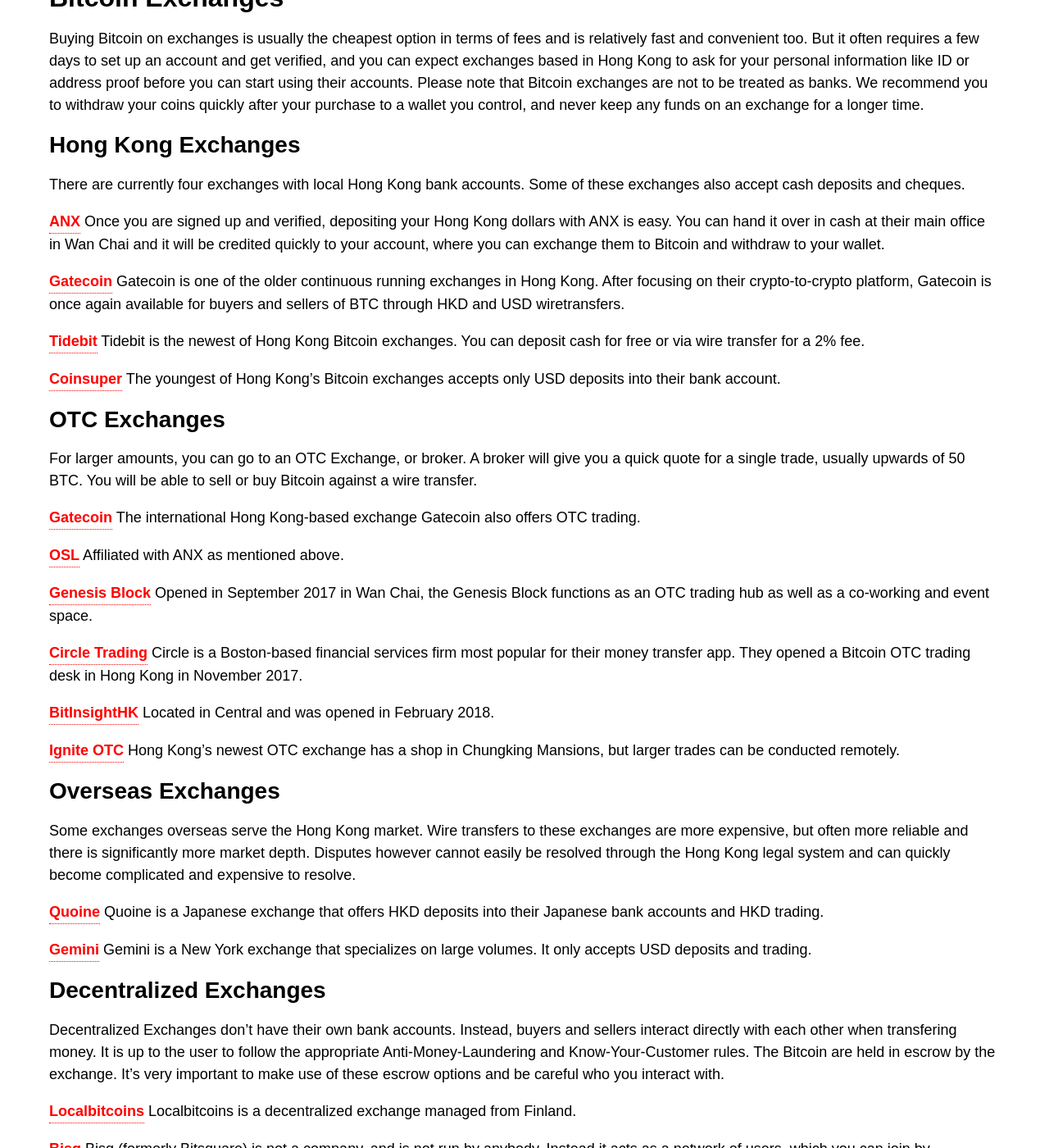
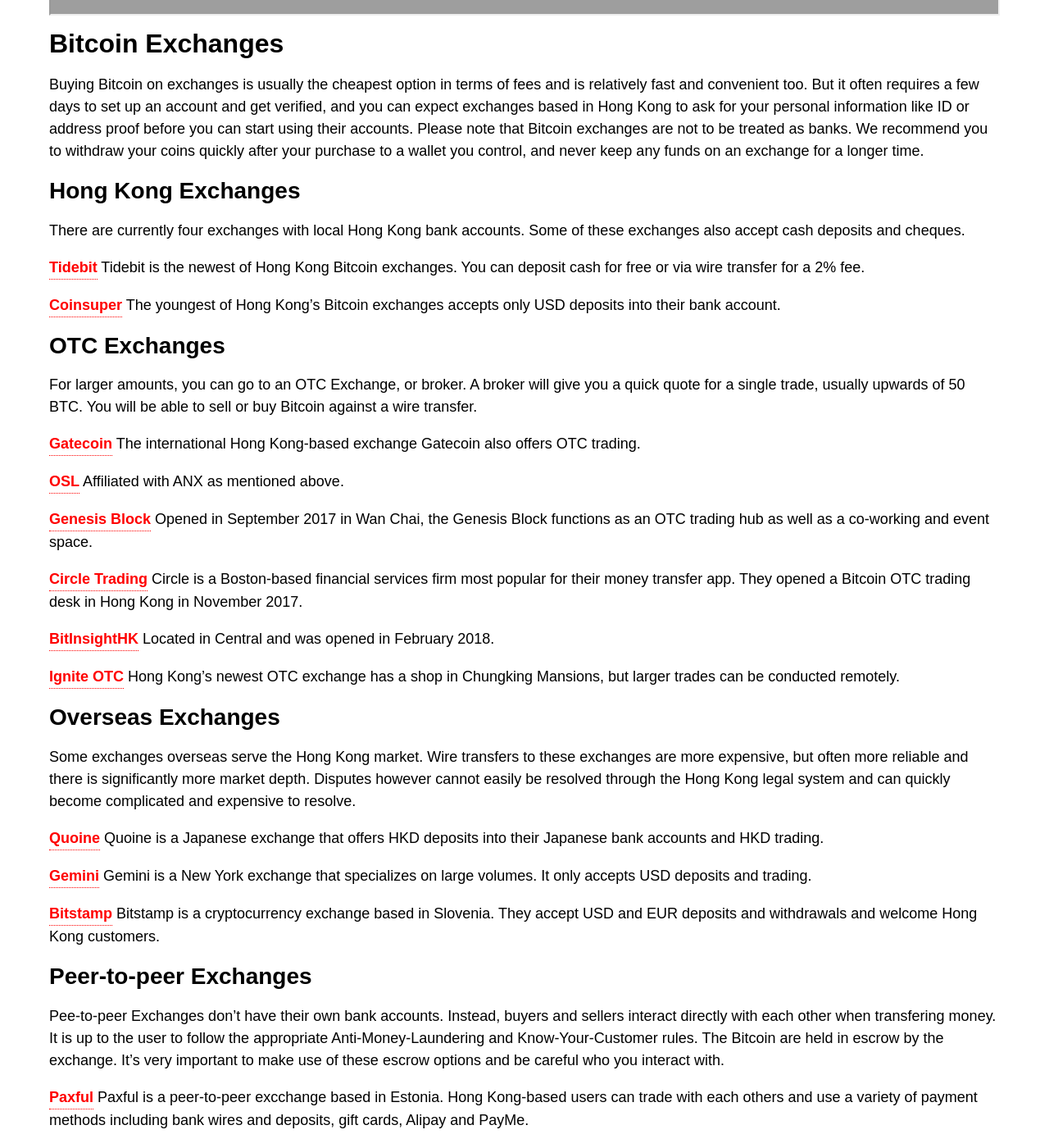
Before and after one commit to bitcoinorghk/zh.bitcoinhk.github.io, a Jekyll site: the page built from _posts/2015-09-08-buy-bitcoin-in-hong-kong.md, in a window 1280 px wide and 1400 px high, scrolled down 3294 px. Shown: the whole window at 82% size. Built offline with Jekyll 4.4.1, drawn with Linux system fonts in a browser that asks for light colours; some of the changed text lies outside the part shown; grey boxes are pictures that could not be loaded.

```diff
--- a/_posts/2015-09-08-buy-bitcoin-in-hong-kong.md
+++ b/_posts/2015-09-08-buy-bitcoin-in-hong-kong.md
@@ -95,12 +97,6 @@ Please note that Bitcoin exchanges are not to be treated as banks. We recommend
 
 There are currently four exchanges with local Hong Kong bank accounts. Some of these exchanges also accept cash deposits and cheques.
 
-**[ANX](https://anxpro.com/)**
-Once you are signed up and verified, depositing your Hong Kong dollars with ANX is easy. You can hand it over in cash at their main office in Wan Chai and it will be credited quickly to your account, where you can exchange them to Bitcoin and withdraw to your wallet.
-
-**[Gatecoin](https://gatecoin.com/)**
-Gatecoin is one of the older continuous running exchanges in Hong Kong. After focusing on their crypto-to-crypto platform, Gatecoin is once again available for buyers and sellers of BTC through HKD and USD wiretransfers.
-
 **[Tidebit](https://www.tidebit.com/)**
 Tidebit is the newest of Hong Kong Bitcoin exchanges. You can deposit cash for free or via wire transfer for a 2% fee.
 
@@ -139,12 +135,18 @@ Quoine is a Japanese exchange that offers HKD deposits into their Japanese bank
 **[Gemini](https://gemini.com/)**
 Gemini is a New York exchange that specializes on large volumes. It only accepts USD deposits and trading.
 
-#### Decentralized Exchanges
+**[Bitstamp]()**
+Bitstamp is a cryptocurrency exchange based in Slovenia. They accept USD and EUR deposits and withdrawals and welcome Hong Kong customers.
 
-Decentralized Exchanges don't have their own bank accounts. Instead, buyers and sellers interact directly with each other when transfering money. It is up to the user to follow the appropriate Anti-Money-Laundering and Know-Your-Customer rules. The Bitcoin are held in escrow by the exchange. It's very important to make use of these escrow options and be careful who you interact with.
+#### Peer-to-peer Exchanges
+
+Pee-to-peer Exchanges don't have their own bank accounts. Instead, buyers and sellers interact directly with each other when transfering money. It is up to the user to follow the appropriate Anti-Money-Laundering and Know-Your-Customer rules. The Bitcoin are held in escrow by the exchange. It's very important to make use of these escrow options and be careful who you interact with.
+
+**[Paxful](https://paxful.com/)**
+Paxful is a peer-to-peer excchange based in Estonia. Hong Kong-based users can trade with each others and use a variety of payment methods including bank wires and deposits, gift cards, Alipay and PayMe.
 
 **[Localbitcoins](https://localbitcoins.com/country/HK)**
-Localbitcoins is a decentralized exchange managed from Finland.
+Localbitcoins is a peer-to-peer exchange managed from Finland.
 
 **[Bisq](https://bisq.network/)**
 Bisq (formerly Bitsquare) is not a company, and is not run by anybody. Instead it acts as a network of users, which you can join by downloading the Bitsquare software. This software might be experimental at times, but shows promise in leading the way to a truly decentralized future.
```
Also changed, not shown: other parts of _posts/2015-09-08-buy-bitcoin-in-hong-kong.md (+3 -1 lines), _posts/2017-08-27-hong-kong-bitcoin-regulation.md (+6 -2 lines), _posts/2019-03-28-gatecoin-liquidation.md (added, +47 -0 lines), media/2019/03/2019-03-17_gatecoin_announcement.png (added), media/2019/03/highcourt.jpg (added), 3 other files.
